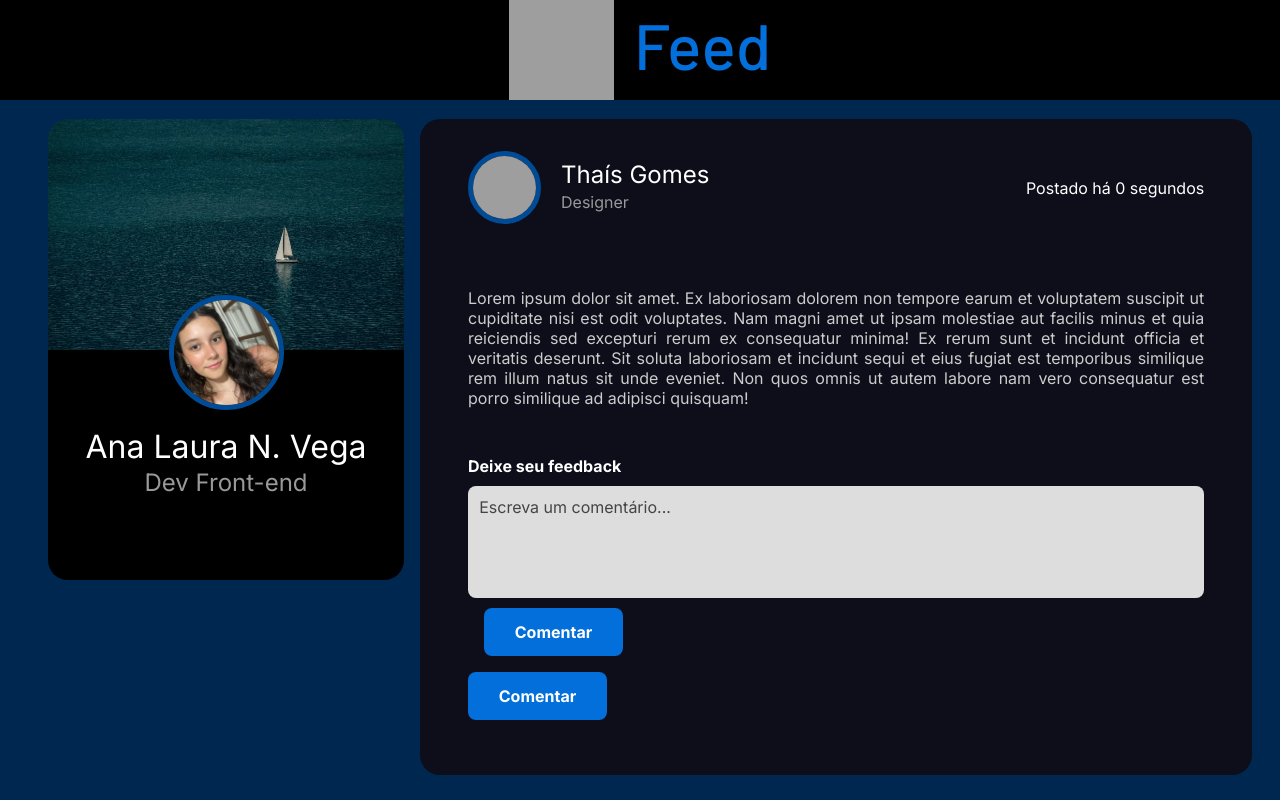
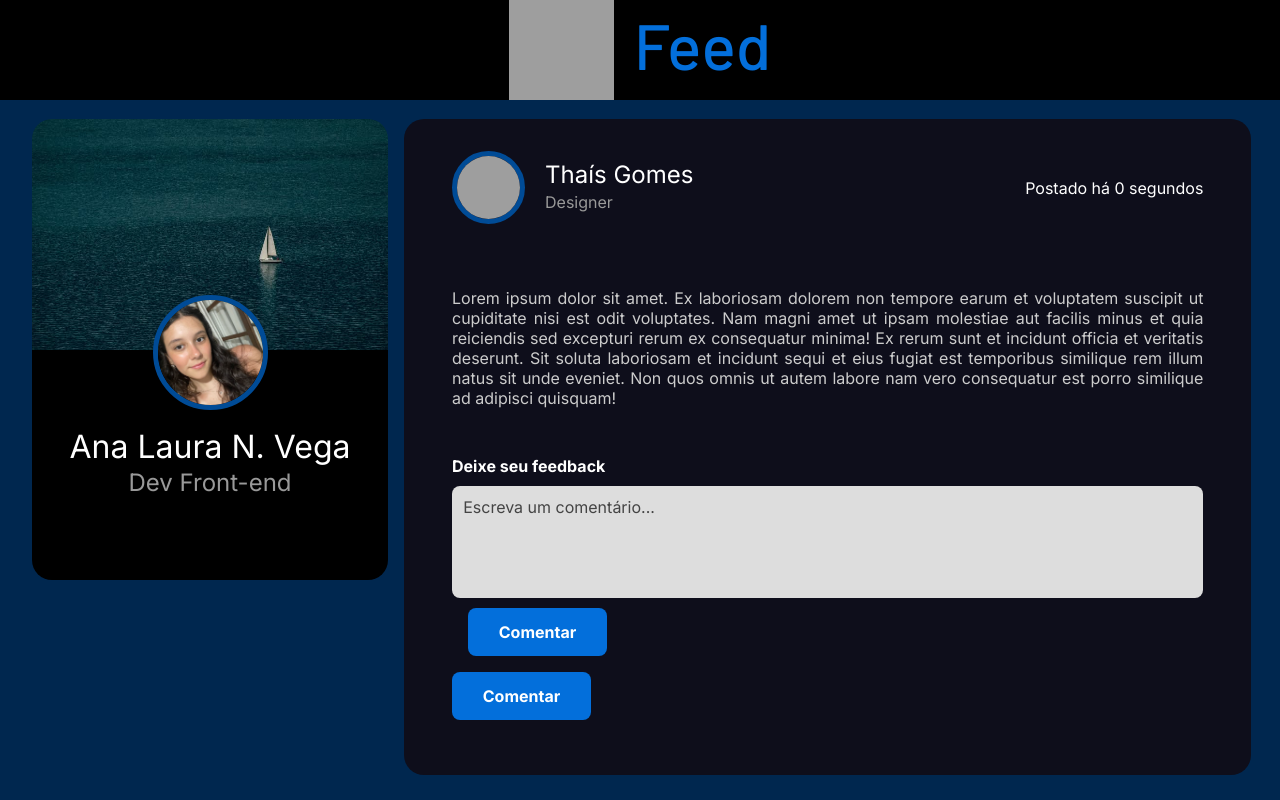
Before and after one commit to ananeuhausv/tarefa-react-injunior, a React (Vite) app: page / in a window 1280 px wide. Shown: the top 800 px of the page. Built offline with nearby package versions, Linux system fonts and the light colour scheme; grey boxes are pictures that could not be loaded.

Commit message:
fix: margens corrigidas

```diff
--- a/src/components/PersonalCard/styles.module.css
+++ b/src/components/PersonalCard/styles.module.css
@@ -8,7 +8,7 @@
     background-repeat: no-repeat;
     display: flex;
     flex-direction: column;
-    margin: 1.2rem 0 2.5rem 3rem;
+    margin: 1.2rem 0 2.5rem 2rem;
 }
 
 .about {
```
